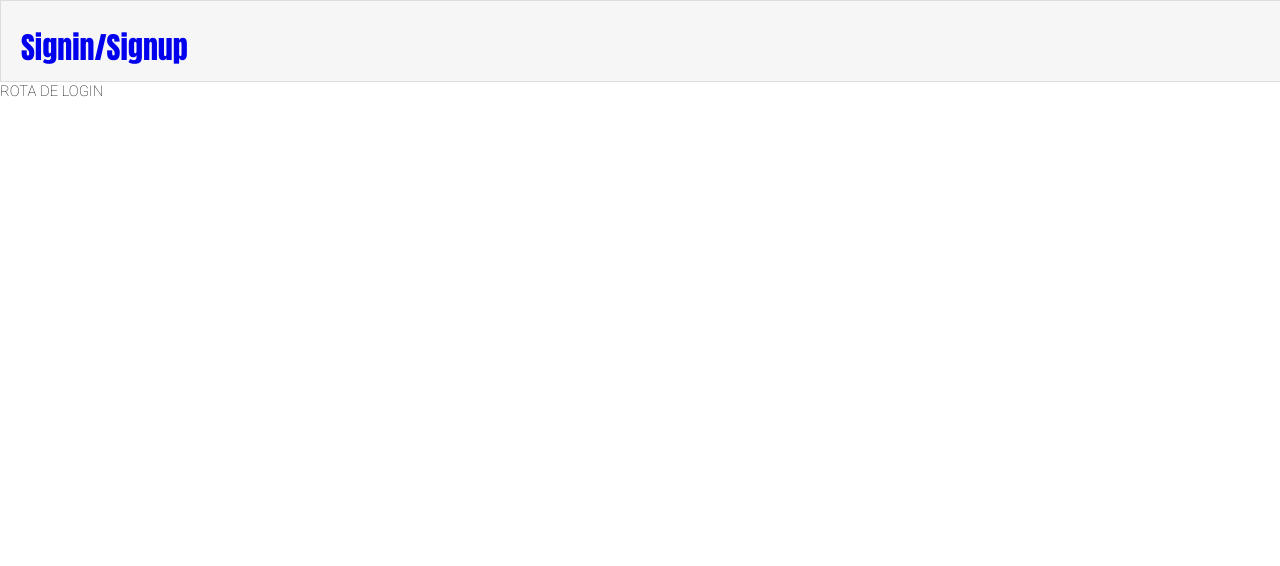
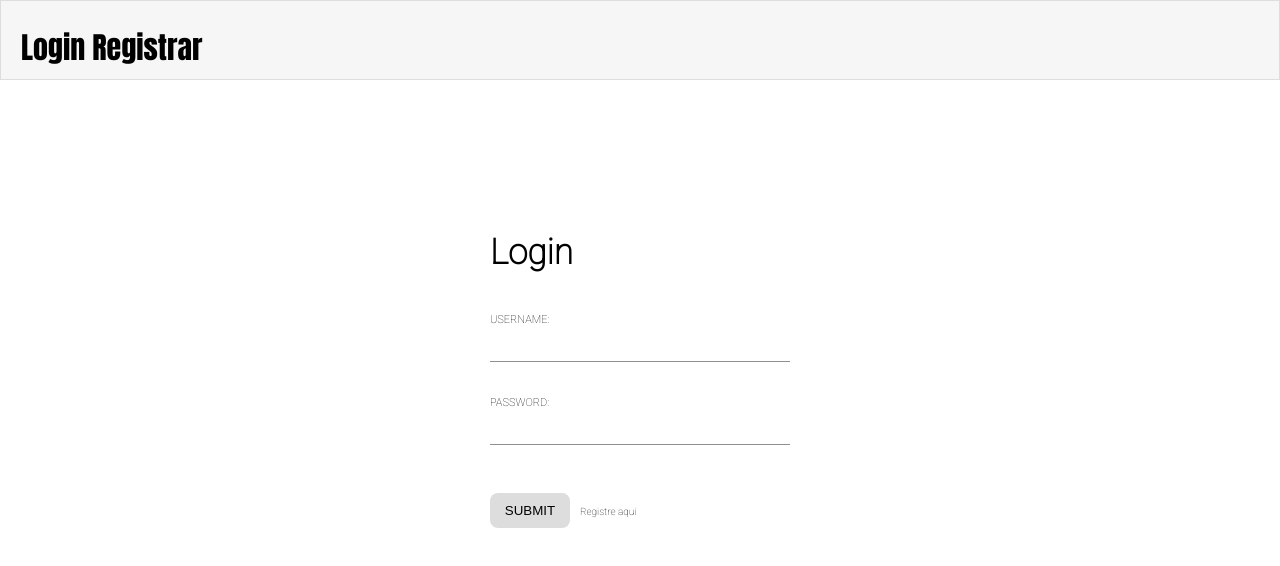
Before and after one commit to vitinhos67/online_chat-front-end, a Vue app: page /login in a window 1280 px wide. Shown: the top 566 px of the page. Built offline with nearby package versions, Linux system fonts and the light colour scheme.

Commit message:
add form for register

```diff
--- a/src/components/Login-Register.vue
+++ /dev/null
@@ -1,9 +0,0 @@
-<template>
-  <div>ROTA DE LOGIN</div>
-</template>
-<script>
-export default {
-  components: {},
-};
-</script>
-<style></style>
--- /dev/null
+++ b/src/components/LoginVue.vue
@@ -0,0 +1,130 @@
+<template>
+  <div class="flex-container">
+    <div class="form-container">
+      <div class="login-page">
+        <div class="form">
+          <form class="login-form">
+            <h1>Login</h1>
+            <br />
+            <br />
+            <span class="subtitle">USERNAME:</span>
+            <br />
+            <input type="text" name="username" value="" />
+            <br />
+            <span class="subtitle">PASSWORD:</span>
+            <br />
+            <input type="password" name="password" value="" />
+            <br />
+            <br />
+            <input type="submit" value="SUBMIT" class="submit-btn" />
+            <span class="change-form-btn">
+              <a href="/register">Registre aqui</a>
+            </span>
+          </form>
+        </div>
+      </div>
+    </div>
+  </div>
+</template>
+<script>
+export default {
+  components: {},
+};
+</script>
+<style>
+html {
+  scroll-behavior: smooth;
+}
+
+* {
+  margin: 0;
+  padding: 0;
+  box-sizing: border-box;
+}
+
+body {
+  height: 100%;
+}
+
+a {
+  text-decoration: none;
+  color: black;
+}
+
+h1 {
+  font-size: 35px;
+  font-weight: 800;
+}
+
+.flex-container {
+  width: 100%;
+  display: flex;
+  justify-content: center;
+  align-items: center;
+}
+
+.form-container {
+  display: flex;
+  justify-content: center;
+  align-items: center;
+
+  width: 500px;
+  height: 600px;
+  flex-direction: column;
+
+  margin-top: 5px;
+  padding-top: 20px;
+  border-radius: 12px;
+}
+
+.subtitle {
+  font-size: 11px;
+  color: black;
+}
+
+input {
+  border: none;
+  border-bottom: solid rgb(143, 143, 143) 1px;
+
+  margin-bottom: 30px;
+
+  background: none;
+  color: black;
+
+  height: 35px;
+  width: 300px;
+}
+
+.submit-btn {
+  cursor: pointer;
+
+  border: none;
+  border-radius: 8px;
+  background: #ddd;
+  color: black;
+  width: 80px;
+
+  transition: all 1s;
+}
+
+.submit-btn:hover {
+  box-shadow: none;
+}
+
+.change-form-btn {
+  font-size: 10px;
+  color: rgb(134, 134, 134);
+
+  margin-left: 10px;
+}
+
+.change-form-btn a {
+  font-size: 10px;
+  color: black;
+  padding-bottom: 5px;
+}
+
+.form .register-form {
+  display: none;
+}
+</style>
--- a/src/components/NavBar.vue
+++ b/src/components/NavBar.vue
@@ -5,7 +5,8 @@
       <span class="username-nav-bar">Username-example</span>
     </div>
     <div v-else class="nav-bar-login">
-      <RouterLink to="/login"> Signin/Signup </RouterLink>
+      <RouterLink to="/login"> Login </RouterLink>
+      <RouterLink to="/register"> Registrar </RouterLink>
     </div>
 
     <br class="clear" />
@@ -16,8 +17,11 @@
 export default {
   data() {
     return {
-      user: "",
+
     };
+  },
+  beforeCreate() {
+    console.log(this.pathHref, this.path);
   },
 };
 </script>
--- /dev/null
+++ b/src/components/RegisterVue.vue
@@ -0,0 +1,166 @@
+<template>
+  <div class="flex-container">
+    <div class="form-container">
+      <div class="login-page">
+        <div class="form">
+          <form class="login-form" method="post" @submit="onSubmit">
+            <h1>Registrar-se</h1>
+            <br />
+            <br />
+            <span class="subtitle">USERNAME:</span>
+            <br />
+            <input type="text" name="username" v-model="username" />
+            <br />
+            <span class="subtitle">PASSWORD:</span>
+            <br />
+            <input type="password" name="password" v-model="password"  />
+            <br />
+            <span class="subtitle">EMAIL:</span>
+            <br />
+            <input type="email" name="email" v-model="email" />
+            <br />
+            <br />
+            <input type="submit" value="SUBMIT" class="submit-btn" />
+            <span class="change-form-btn"> </span>
+
+            <a href="/login">Loga-se aqui</a>
+          </form>
+        </div>
+      </div>
+    </div>
+  </div>
+</template>
+<script>
+import axios from 'axios';
+
+export default {
+  data() {
+        return {
+          username: "",
+          password: "",
+          email: ""
+    }
+  },
+  components: {},
+  methods : {
+            async onSubmit(e){
+                e.preventDefault()
+                if(!this.password || !this.username || !this.email){
+                    alert("Por favor, verifique os dados")
+                    return
+                }
+
+                const response = await axios({
+                  method:"POST",
+                  url: "http://localhost:3000/user",
+                  data: {
+                    email: this.email,
+                    password: this.password,
+                    username: this.username
+                  }
+
+                })
+
+                console.log(response)
+
+            }
+        }
+};
+</script>
+<style>
+html {
+  scroll-behavior: smooth;
+}
+
+* {
+  margin: 0;
+  padding: 0;
+  box-sizing: border-box;
+}
+
+body {
+  height: 100%;
+}
+
+a {
+  text-decoration: none;
+  color: black;
+}
+
+h1 {
+  font-size: 35px;
+  font-weight: 800;
+}
+
+.flex-container {
+  width: 100%;
+  display: flex;
+  justify-content: center;
+  align-items: center;
+}
+
+.form-container {
+  display: flex;
+  justify-content: center;
+  align-items: center;
+
+  width: 500px;
+  height: 600px;
+  flex-direction: column;
+
+  margin-top: 5px;
+  padding-top: 20px;
+  border-radius: 12px;
+}
+
+.subtitle {
+  font-size: 11px;
+  color: black;
+}
+
+input {
+  border: none;
+  border-bottom: solid rgb(143, 143, 143) 1px;
+
+  margin-bottom: 30px;
+
+  background: none;
+  color: black;
+
+  height: 35px;
+  width: 300px;
+}
+
+.submit-btn {
+  cursor: pointer;
+
+  border: none;
+  border-radius: 8px;
+  background: #ddd;
+  color: black;
+  width: 80px;
+
+  transition: all 1s;
+}
+
+.submit-btn:hover {
+  box-shadow: none;
+}
+
+.change-form-btn {
+  font-size: 10px;
+  color: rgb(134, 134, 134);
+
+  margin-left: 10px;
+}
+
+.change-form-btn a {
+  font-size: 10px;
+  color: black;
+  padding-bottom: 5px;
+}
+
+.form .register-form {
+  display: none;
+}
+</style>
--- a/src/router/index.js
+++ b/src/router/index.js
@@ -13,8 +13,13 @@ const routes = [
   },
   {
     path: "/login",
-    name: "signin/signup",
-    component: () => import("../components/Login-Register.vue"),
+    name: "signin",
+    component: () => import("../components/LoginVue.vue"),
+  },
+  {
+    path: "/register",
+    name: "signup",
+    component: () => import("../components/RegisterVue.vue"),
   },
 ];
 
```
